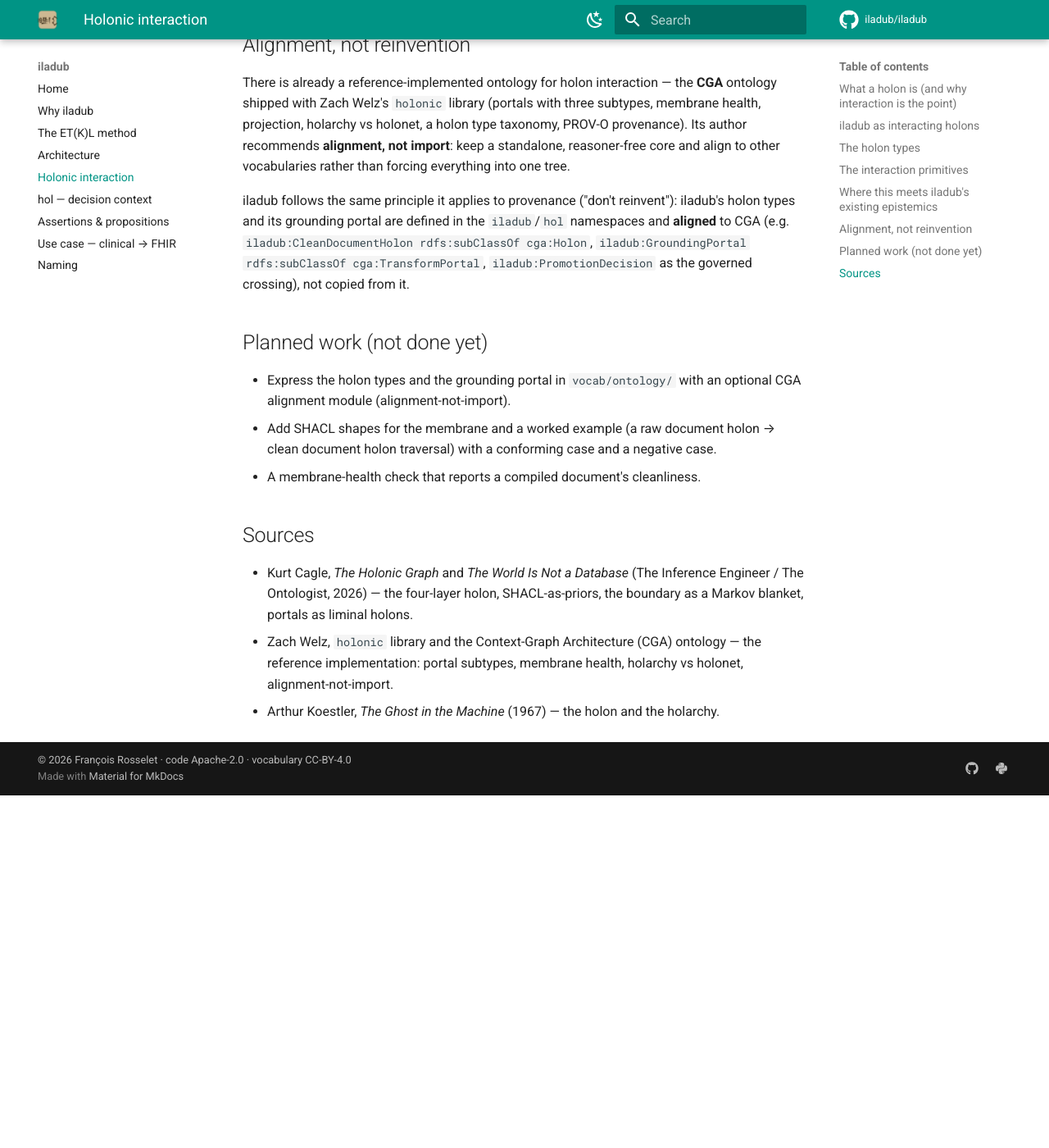
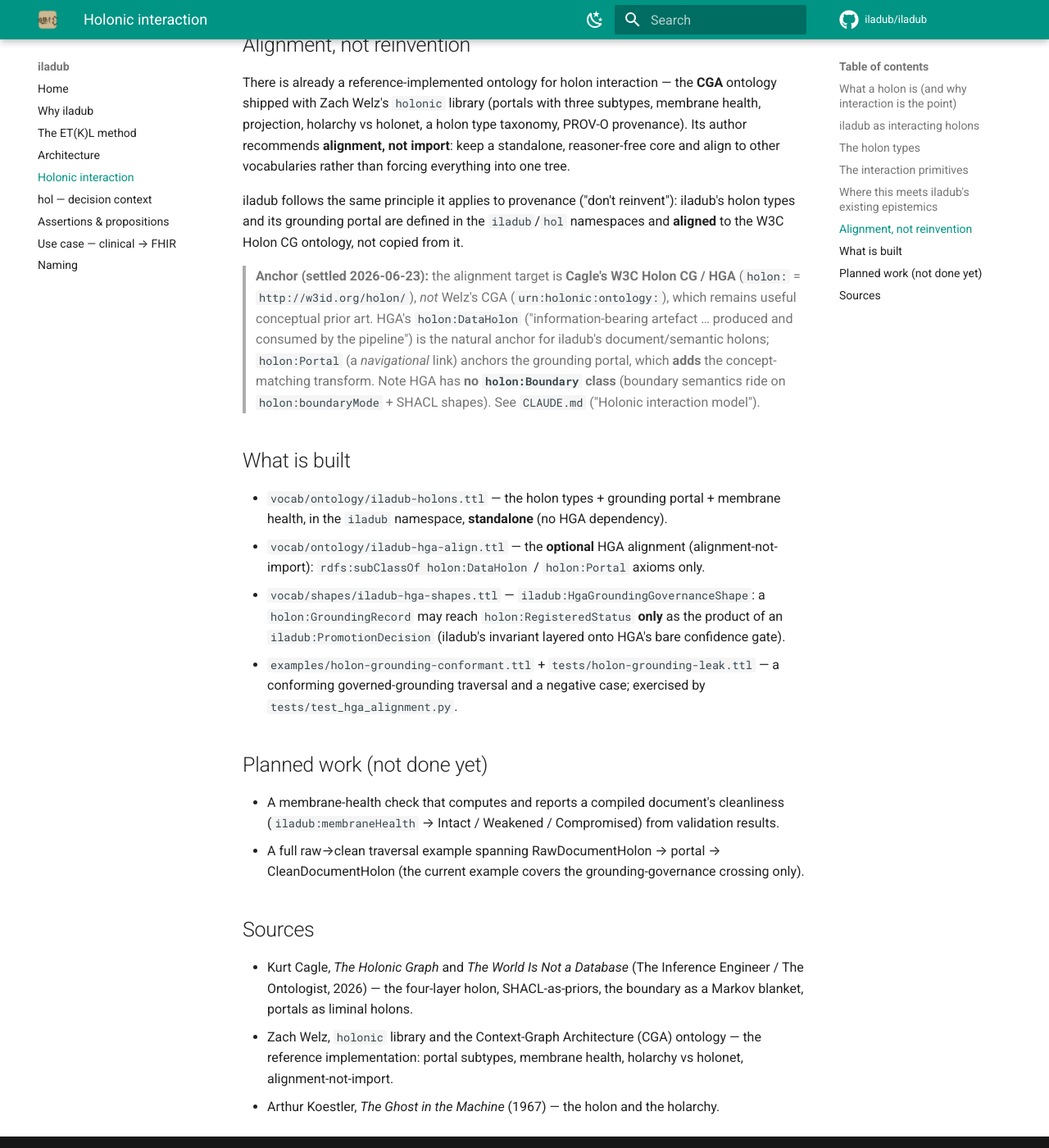
Before and after one commit to iladub/iladub, an MkDocs documentation site: the page built from docs/holonic-interaction.md, in a window 1280 px wide and 1400 px high, scrolled down 3121 px. Shown: the whole window at 82% size. Built offline with MkDocs 1.6.1 and Material for MkDocs 9.7.7, drawn with Linux system fonts in a browser that asks for light colours; comment, search, counter and statistics services are not loaded; before the commit the page ends 4091 px from its top, so only the background shows below that.

Commit message:
feat(holons): align iladub to W3C Holon CG / HGA + grounding governance
Anchor iladub's holon-interaction model to Cagle's W3C Holon Community
Group ontology (HGA, holon: = http://w3id.org/holon/), not Welz's CGA
(decided 2026-06-23). Alignment-not-import: iladub's holon types stay
standalone; the HGA subClassOf axioms live in a separate, optional module.

- vocab/ontology/iladub-holons.ttl: holon types (Raw/Clean/Semantic/
  Alignment document holons, GroundingPortal) + membrane health; no HGA dep
- vocab/ontology/iladub-hga-align.ttl: optional rdfs:subClassOf alignment to
  holon:DataHolon / holon:Portal (class IRIs verified vs w3c-cg/holon 2fcc928)
- vocab/shapes/iladub-hga-shapes.ttl: HgaGroundingGovernanceShape — a
  holon:GroundingRecord may reach holon:RegisteredStatus only as the product
  of an iladub:PromotionDecision (iladub's invariant over HGA's bare gate)
- examples + tests: conforming governed-grounding traversal and a negative
  case; tests/test_hga_alignment.py (4 tests). Full suite: 88 passed, 4 skipped
- CLAUDE.md + docs/holonic-interaction.md: record the HGA anchor and posture

Co-Authored-By: Claude Opus 4.8 (1M context) <noreply@anthropic.com>

```diff
--- a/docs/holonic-interaction.md
+++ b/docs/holonic-interaction.md
@@ -120,17 +120,36 @@ one tree.
 
 iladub follows the same principle it applies to provenance ("don't reinvent"): iladub's
 holon types and its grounding portal are defined in the `iladub`/`hol` namespaces and
-**aligned** to CGA (e.g. `iladub:CleanDocumentHolon rdfs:subClassOf cga:Holon`,
-`iladub:GroundingPortal rdfs:subClassOf cga:TransformPortal`,
-`iladub:PromotionDecision` as the governed crossing), not copied from it.
+**aligned** to the W3C Holon CG ontology, not copied from it.
+
+> **Anchor (settled 2026-06-23):** the alignment target is **Cagle's W3C Holon CG /
+> HGA** (`holon:` = `http://w3id.org/holon/`), *not* Welz's CGA (`urn:holonic:ontology:`),
+> which remains useful conceptual prior art. HGA's `holon:DataHolon` ("information-bearing
+> artefact … produced and consumed by the pipeline") is the natural anchor for iladub's
+> document/semantic holons; `holon:Portal` (a *navigational* link) anchors the grounding
+> portal, which **adds** the concept-matching transform. Note HGA has **no `holon:Boundary`
+> class** (boundary semantics ride on `holon:boundaryMode` + SHACL shapes). See
+> `CLAUDE.md` ("Holonic interaction model").
+
+## What is built
+
+- `vocab/ontology/iladub-holons.ttl` — the holon types + grounding portal + membrane
+  health, in the `iladub` namespace, **standalone** (no HGA dependency).
+- `vocab/ontology/iladub-hga-align.ttl` — the **optional** HGA alignment
+  (alignment-not-import): `rdfs:subClassOf holon:DataHolon` / `holon:Portal` axioms only.
+- `vocab/shapes/iladub-hga-shapes.ttl` — `iladub:HgaGroundingGovernanceShape`: a
+  `holon:GroundingRecord` may reach `holon:RegisteredStatus` **only** as the product of an
+  `iladub:PromotionDecision` (iladub's invariant layered onto HGA's bare confidence gate).
+- `examples/holon-grounding-conformant.ttl` + `tests/holon-grounding-leak.ttl` — a
+  conforming governed-grounding traversal and a negative case; exercised by
+  `tests/test_hga_alignment.py`.
 
 ## Planned work (not done yet)
 
-- Express the holon types and the grounding portal in `vocab/ontology/` with an
-  optional CGA alignment module (alignment-not-import).
-- Add SHACL shapes for the membrane and a worked example (a raw document holon → clean
-  document holon traversal) with a conforming case and a negative case.
-- A membrane-health check that reports a compiled document's cleanliness.
+- A membrane-health check that computes and reports a compiled document's cleanliness
+  (`iladub:membraneHealth` → Intact / Weakened / Compromised) from validation results.
+- A full raw→clean traversal example spanning RawDocumentHolon → portal → CleanDocumentHolon
+  (the current example covers the grounding-governance crossing only).
 
 ## Sources
 
```
Also changed, not shown: CLAUDE.md (+43 -13 lines), 6 other files.
